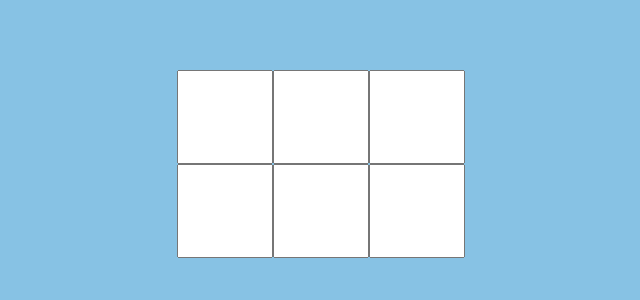
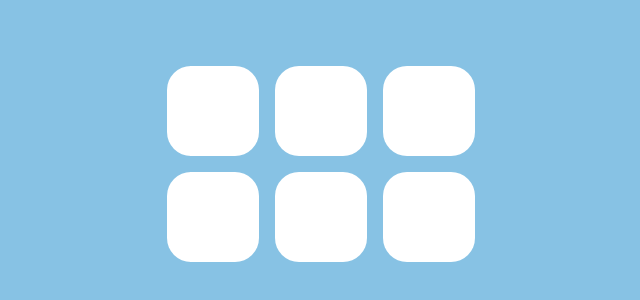
Before and after one commit to 2chanhaeng/math-cook-book, a React (Create React App) app: page / in a window 1280 px wide. Shown: the part 236-536 px from the top of the page, without its empty margins (319-959 px from the left). Built offline with nearby package versions, Linux system fonts and the light colour scheme.

Commit message:
Fix onChange and add style to NumInput

```diff
--- a/src/App.tsx
+++ b/src/App.tsx
@@ -3,12 +3,40 @@ import './App.css';
 
 // 숫자 하나를 입력 받는 컴포넌트
 function NumInput(props: any) {
-  const onChange = (e: any) => {
-    e.target.value = e.target.value % 10;
-    props.onChange(e, e.target.value);
+  const onChange = (event: React.ChangeEvent<HTMLInputElement>) => {
+    const input = event.target as HTMLInputElement;
+    // If the value is not a number, clear the input
+    if (isNaN(Number(input.value))) {
+      input.value = '';
+    }
+    if (input.value !== '') {
+      input.value = input.value.slice(-1);
+      input.style.backgroundColor = 'transparent';
+    } else {
+      input.style.backgroundColor = props.color;
+    }
+    props.onChange(event, event.target.value);
+  }
+
+  // The font color is props.color
+  // If input has a value then textarea is transparent
+  // else the textarea color is props.color
+  // const style = {
+  //   color: props.color,
+  // }
+  const style = {
+    backgroundColor: props.color,
+    color: props.color,
+    border: 'none',
+    borderRadius: 'min(3vh, 3vw)',
+    margin: 'min(1vh, 1vw)'
   }
   return (
-    <input type="number" onChange={onChange} />
+    <input
+      type="number"
+      onChange={onChange}
+      style={style}
+      />
   )
 }
 
```
